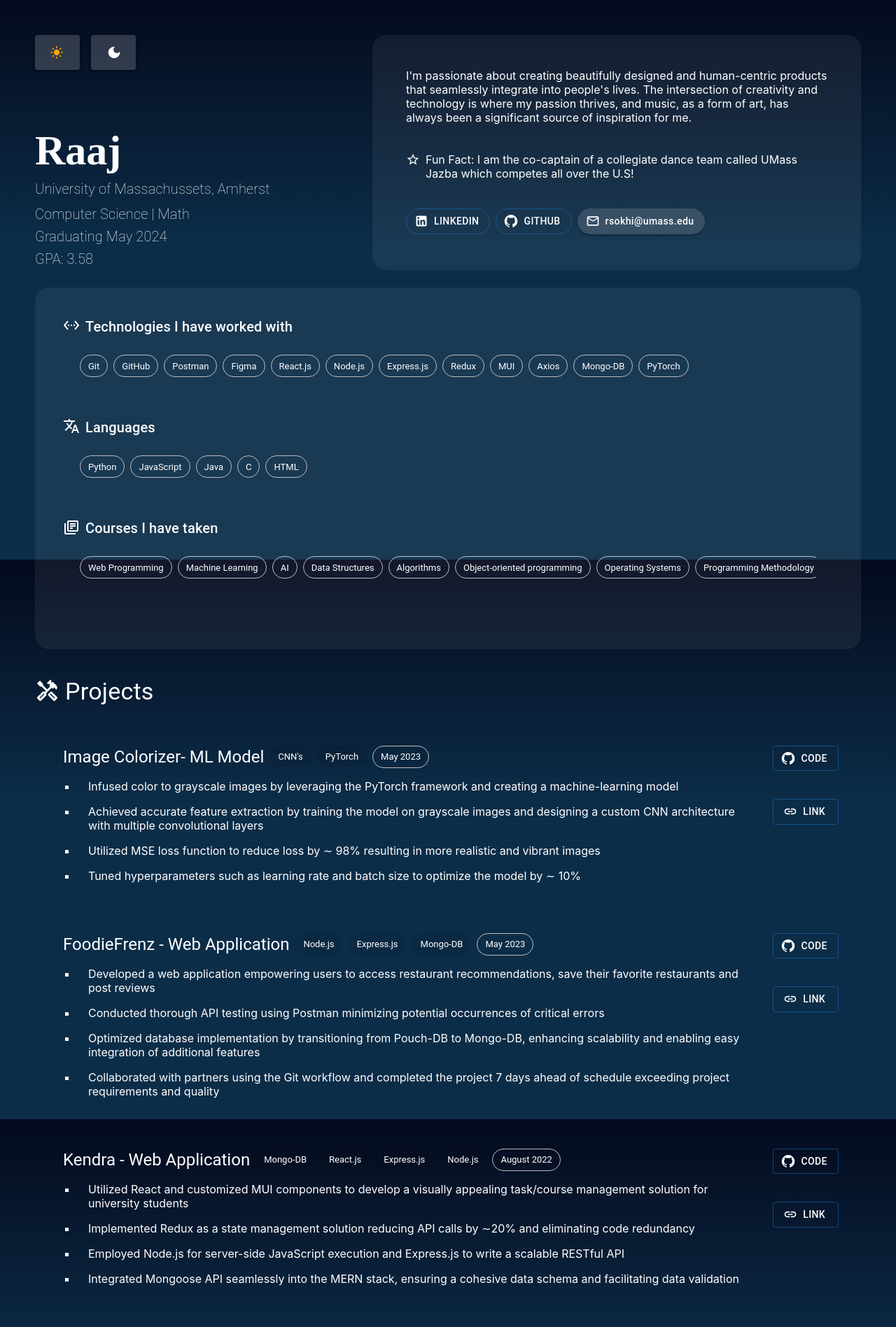
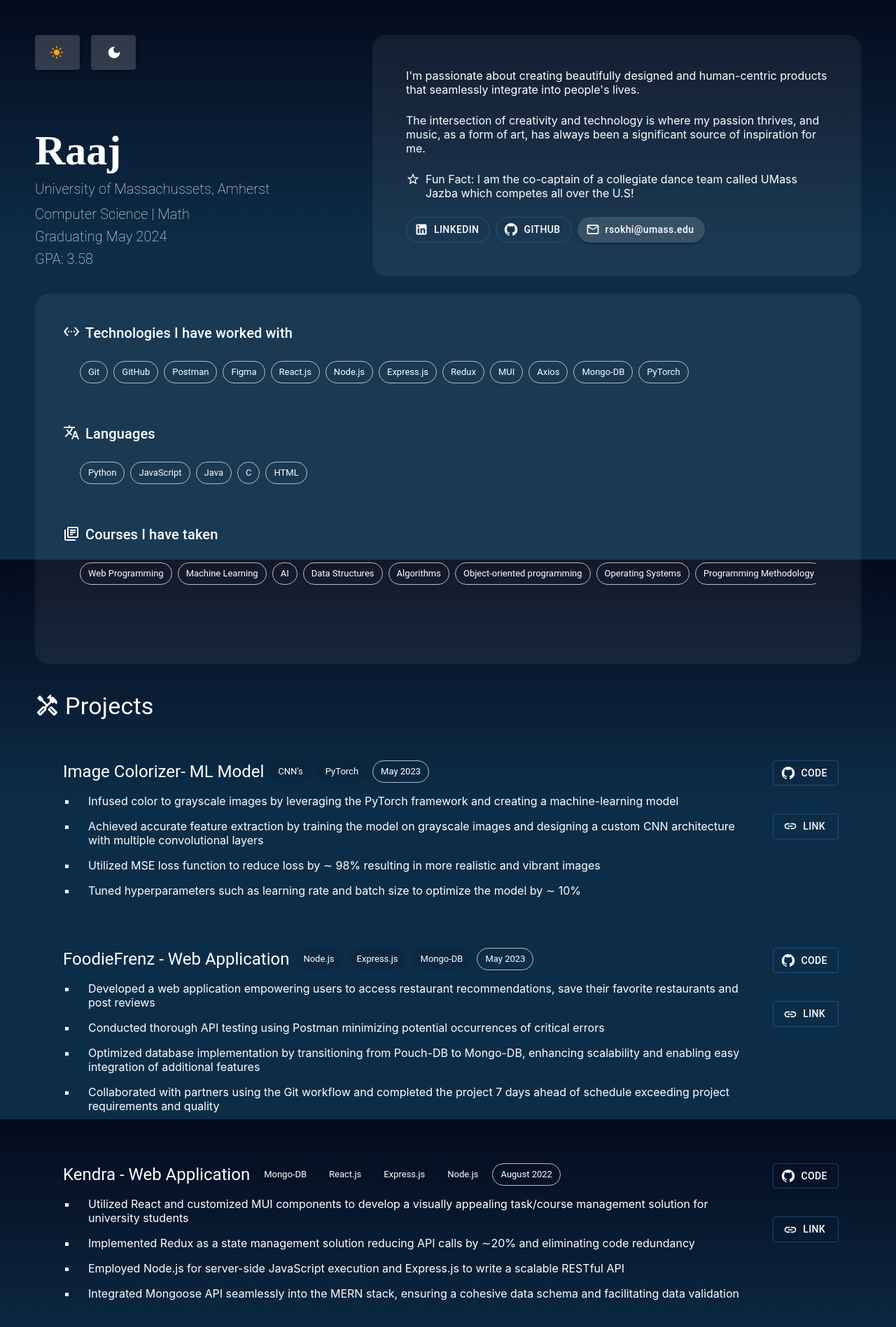
Before and after one commit to RaajveerX/Portfolio, a React (Create React App) app: page / in a window 1280 px wide. Shown: the top 1897 px of the page at 70% size. Built offline with nearby package versions, Linux system fonts and the light colour scheme.

Commit message:
added hrefs

```diff
--- a/src/Pages/Intro.js
+++ b/src/Pages/Intro.js
@@ -48,8 +48,9 @@ function About(){
 
 function Descript(){
     return (
-        <Stack margin={6} spacing={5}>
-            <Typography variant="h7" fontWeight={"4px"} color={"white"}>I'm passionate about creating beautifully designed and human-centric products that seamlessly integrate into people's lives. The intersection of creativity and technology is where my passion thrives, and music, as a form of art, has always been a significant source of inspiration for me.</Typography>
+        <Stack margin={6} spacing={3}>
+            <Typography variant="h7" fontWeight={"4px"} color={"white"}>I'm passionate about creating beautifully designed and human-centric products that seamlessly integrate into people's lives.</Typography>
+            <Typography variant="h7" fontWeight={"4px"} color={"white"}>The intersection of creativity and technology is where my passion thrives, and music, as a form of art, has always been a significant source of inspiration for me.</Typography>
             <Stack spacing={1} direction={"row"}>
                 <StarBorderOutlinedIcon fontSize="small" sx={{color:"white"}}/>
                 <Typography variant="h7" fontWeight={"4px"} color={"white"}>Fun Fact: I am the co-captain of a collegiate dance team called UMass Jazba which competes all over the U.S!</Typography>
--- a/src/Pages/Outro.js
+++ b/src/Pages/Outro.js
@@ -12,7 +12,8 @@ export default function Outro(){
                         <BuildOutlinedIcon sx={{color:"gray",paddingTop:"7px"}} fontSize="small" />
                         <Typography color={"white"} paddingTop={"6px"}>Made with React.js, JavaScript, MUI and CSS</Typography>
                     </Stack>
-                    <Button variant="outlined" sx={{color:"white",borderColor:"white",textTransform:"none",borderRadius:"50px"}}>Code for this website</Button>
+                    <Button variant="outlined" href={"https://github.com/RaajveerX/Portfolio"} target={"blank"}
+                    sx={{color:"white",borderColor:"white",textTransform:"none",borderRadius:"50px"}}>Code for this website</Button>
                     <Button href="/upcoming" variant="outlined" sx={{color:"white",backgroundColor:"rgba(0, 0, 0, 0.3)",textTransform:"none",borderRadius:"50px"}}>Upcoming Projects</Button>
                 </Stack>
                 <Stack>
--- a/src/Pages/Projects.js
+++ b/src/Pages/Projects.js
@@ -26,7 +26,7 @@ const imagecolor = {
         "Utilized MSE loss function to reduce loss by ∼ 98% resulting in more realistic and vibrant images",
         "Tuned hyperparameters such as learning rate and batch size to optimize the model by ∼ 10%"],
     "type":"Team",
-    "techs":["CNN's","PyTorch"]
+    "techs":["CNN's","PyTorch"],
 }
 
 const kendra = {
@@ -37,7 +37,9 @@ const kendra = {
     "bullets":["Utilized React and customized MUI components to develop a visually appealing task/course management solution for university students",
     "Implemented Redux as a state management solution reducing API calls by ∼20% and eliminating code redundancy",
     "Employed Node.js for server-side JavaScript execution and Express.js to write a scalable RESTful API",
-    "Integrated Mongoose API seamlessly into the MERN stack, ensuring a cohesive data schema and facilitating data validation"]
+    "Integrated Mongoose API seamlessly into the MERN stack, ensuring a cohesive data schema and facilitating data validation"],
+    "link":"https://kendraapi.netlify.app",
+    "github":"https://github.com/RaajveerX/Kendra-v2"
 }
 
 const foodie = {
@@ -47,7 +49,8 @@ const foodie = {
         "Collaborated with partners using the Git workflow and completed the project 7 days ahead of schedule exceeding project requirements and quality"],
     "title":"FoodieFrenz - Web Application",
     "from":"May 2023",
-    "techs":["Node.js","Express.js","Mongo-DB"]
+    "techs":["Node.js","Express.js","Mongo-DB"],
+    "github":"https://github.com/RaajveerX/FoodieFrenz"
 }
 
 //We will pass props on this component
@@ -74,10 +77,10 @@ function ProjectTile({info}){
                 </Stack>
 
                 <Stack direction={"column"} spacing={5} paddingTop={3}>
-                    <Button variant="outlined" startIcon={<GitHubIcon/>} sx={{color:"white"}}>
+                    <Button href={info.github} target={"_blank"} variant="outlined" startIcon={<GitHubIcon/>} sx={{color:"white"}}>
                         code
                     </Button>
-                    <Button variant="outlined" startIcon={<LinkIcon/>} sx={{color:"white"}}>
+                    <Button href={info.link} target={"_blank"} variant="outlined" startIcon={<LinkIcon/>} sx={{color:"white"}}>
                         link
                     </Button>
                 </Stack>
```
